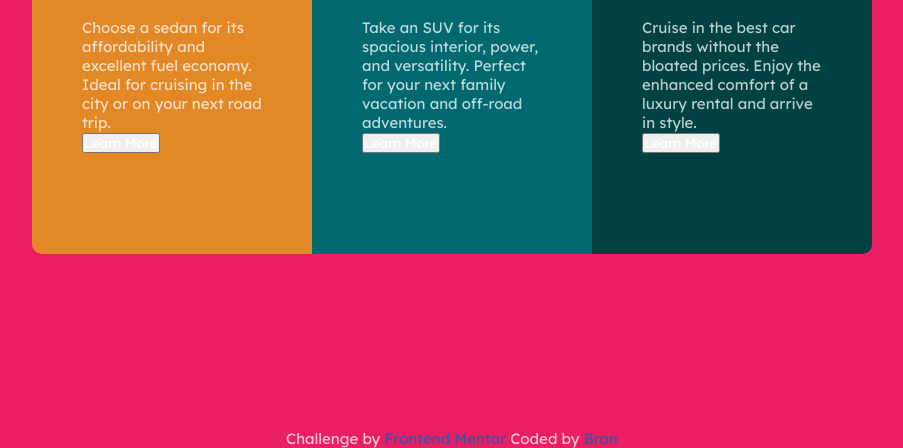
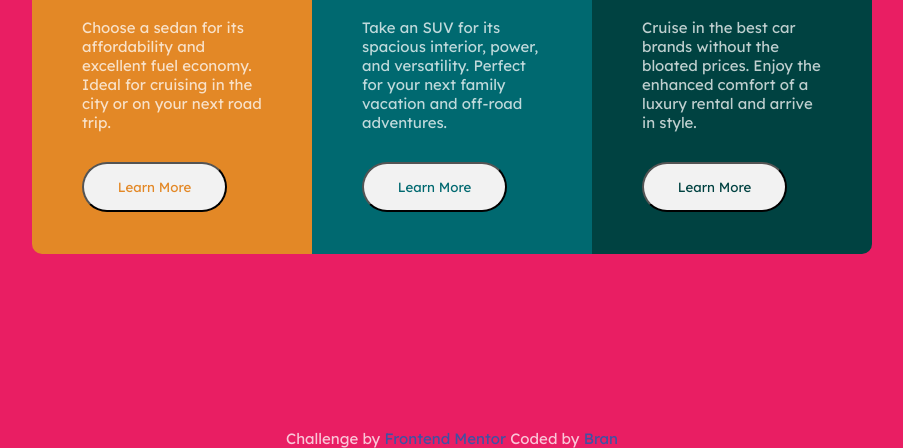
Before and after one commit to Aries7375/Challenge-1, a plain HTML site: page index.html in a window 1280 px wide. Shown: the part 371-819 px from the top of the page, without its empty margins (188-1091 px from the left). Drawn offline with Linux system fonts and the light colour scheme.

Commit message:
Update style.css

```diff
--- a/style.css
+++ b/style.css
@@ -58,28 +58,28 @@ p {
 body {
   background: var(--buton);
 }
-.button {
+button {
   background: var(--buton);
   border-radius: 2rem;
   margin-top: 30px;
-  padding: 14.2px 31.9px;
-  display: inline-block;
-  border: 2px solid black;
-  font-size: 14px;
+  width: 145px;
+  height: 50px;
 }
-
-.button:active {
+button:hover {
+  cursor: pointer;
+}
+button:active {
   background: inherit;
   border: 2px solid var(--buton);
   color: var(--font) !important;
 }
-.son1 .button {
+.son1 button {
   color: var(--first);
 }
-.son2 .button {
+.son2 button {
   color: var(--second);
 }
-.son3 .button {
+.son3 button {
   color: var(--third);
 }
 
```
